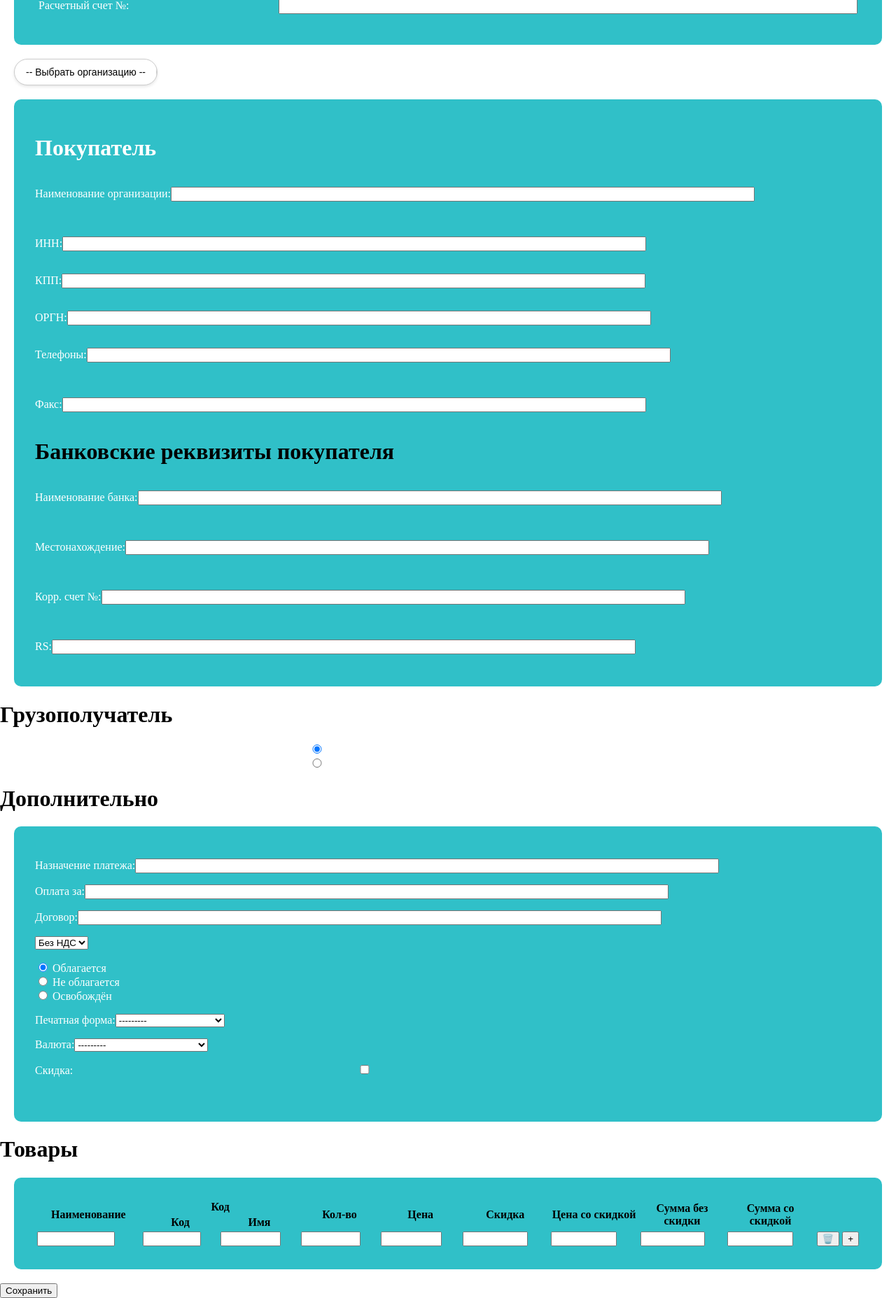
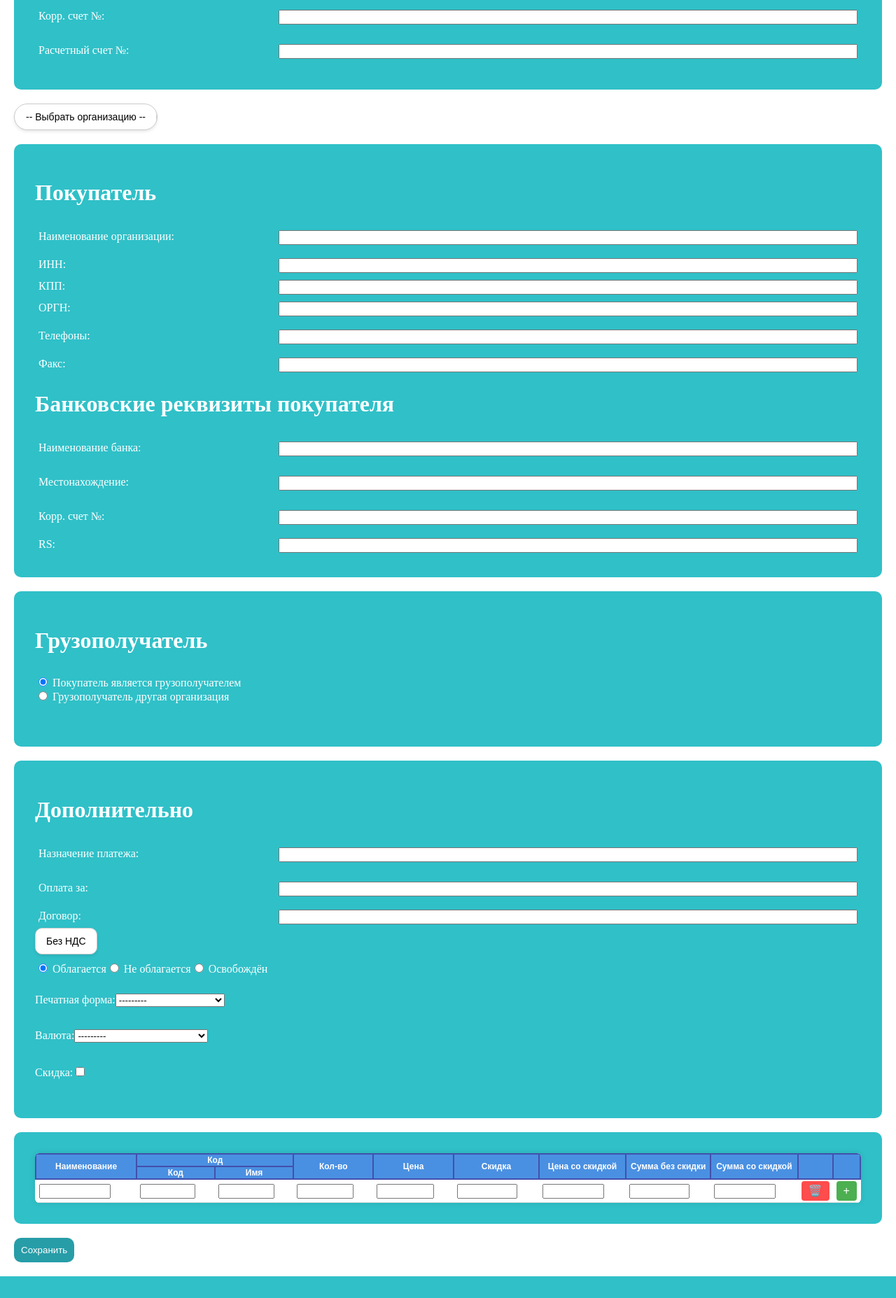
Before and after one commit to Rin-niee/RFTK2.0, a Django app: page /documents/check/add in a window 1280 px wide. Shown: the part 1119-2974 px from the top of the page at 70% size. After the commit the page ends 2943 px from the top, so only its background shows below. Run offline with Django 5.2, Linux system fonts and the light colour scheme; a user stored in the database is signed in; data comes from the database, SQL or seed files in the repository; both versions use the stored data as it was after the commit; data that the repository does not hold is empty.

Commit message:
Что-то исправила(вроде чтобы не дублировалось + поисковики)

```diff
--- a/RFTK/account/static/css/baseform.css
+++ b/RFTK/account/static/css/baseform.css
@@ -9,7 +9,7 @@
     flex-wrap: wrap;
 }
 
-input:not(#id_check_num):not(#id_check_date):not(#id_type_0):not(#id_type_1):not(#id_IP_fact):not(#id_nds_status_0):not(#id_nds_status_1):not(#id_nds_status_2){
+input:not(#id_discount_size):not(#id_discount_fact):not(#id_consignee_status_0):not(#id_consignee_status_1):not(#id_check_num):not(#id_check_date):not(#id_type_0):not(#id_type_1):not(#id_IP_fact):not(#id_nds_status_0):not(#id_nds_status_1):not(#id_nds_status_2){
    width: 70%;
 
 }
@@ -106,3 +106,74 @@
     background: transparent;
     cursor: pointer;
 }
+
+
+table {
+    width: 100%;
+    border-collapse: collapse;
+    font-family: Arial, sans-serif;
+    font-size: 14px;
+    background-color: #fff;
+    box-shadow: 0 0 8px rgba(0,0,0,0.1);
+    border-radius: 6px;
+    overflow: hidden;
+}
+
+thead tr {
+    background-color: #4a90e2;
+    color: white;
+    text-align: left;
+    font-weight: 600;
+    border: 2px solid #4350ab;
+}
+thead th {
+    user-select: none;
+    text-align: center;
+    font-size: 12px;
+    border: 2px solid #4350ab;
+}
+
+tbody tr {
+    border-bottom: 1px solid #ddd;
+    transition: background-color 0.2s ease;
+}
+
+tbody td {
+    padding: 2px 5px;
+    vertical-align: middle;
+}
+
+button.delete-row, button.add-goods {
+    cursor: pointer;
+    border: none;
+    padding: 6px 10px;
+    border-radius: 4px;
+    font-size: 16px;
+    line-height: 1;
+    transition: background-color 0.3s ease;
+    user-select: none;
+}
+
+button.delete-row {
+    background-color: #ff4c4c;
+    color: white;
+}
+
+button.delete-row:hover {
+    background-color: #e04343;
+}
+
+button.add-goods {
+    background-color: #4caf50;
+    color: white;
+}
+
+button.add-goods:hover {
+    background-color: #449d48;
+}
+
+
+#id_nds_status{
+   display: flex;
+    margin: 10px 10px 10px 0px;
+}
--- a/RFTK/account/templates/account/clientpg.html
+++ b/RFTK/account/templates/account/clientpg.html
@@ -72,7 +72,7 @@
             <p class = 'form-fieldc'>{{clientF.USL_name.label_tag}}{{clientF.USL_name}}</p>
             </div>
         </div>
-         <div class ='butt'><button class = 'add_button'><a href ="{% url 'clients' %}">Отменить</a></button> <button class = 'add_button' type="submit">Сохранить</button></div>
+         <div class ='butt'><button class = 'add_button'><a href ="{% url 'clients' %}">Отменить</a></button><button class = 'add_button' type="submit">Сохранить</button></div>
     </form>
     <script src="{% static 'js/autostate.js' %}"></script>
     <script src="{% static 'js/IPKPP.js' %}"></script>
--- a/RFTK/documents/templates/documents/checkid.html
+++ b/RFTK/documents/templates/documents/checkid.html
@@ -6,11 +6,13 @@
     <title>Счет</title>
     <link rel="stylesheet" href="{% static 'css/base.css' %}">
     <link rel="stylesheet" href="{% static 'css/baseform.css' %}">
+    <!-- <link rel="stylesheet" href="{% static 'css/basedoc.css' %}"> -->
 </head>
 <body>
 {% include 'header.html' %}
 <form method="post">
         {% csrf_token %}
+            <h1 class = 'main-header'><a  href = "{% url 'profile' %}">Личный кабинет</a> -> <a  href = "{% url 'check' %}"> Документы </a> -> {% if is_edit %} Редактировать документ {% else %} Добавить новый документ {% endif %}</h1>
         <div class = 'boxie'>
         <h1 class="counter_name">Счет на оплату № {{form_check.check_num}} от {{form_check.check_date}}</h1>
     </div>
@@ -48,50 +50,47 @@
             </div>
             <div class = 'boxie'>
                 <h1 class="counter_name">Покупатель</h1>
-                    <p>{{form_buy_info.org_name.label_tag}}{{form_buy_info.org_name}}</p>
-                    <p>{{form_buy_info.INN_number.label_tag}}{{form_buy_info.INN_number}}</p>
-                    <p>{{form_buy_info.KPP.label_tag}}{{form_buy_info.KPP}}</p>
-                    <p>{{form_buy_info.OGRN.label_tag}}{{form_buy_info.OGRN}}</p>
-                    <p>{{form_buy_Con.phone.label_tag}}{{form_buy_Con.phone}}</p>
-                    <p>{{form_buy_Con.fax.label_tag}}{{form_buy_Con.fax}}</p>
-                    <h1>Банковские реквизиты покупателя</h1>
-                    <p>{{form_buy_bank.bank_name.label_tag}}{{form_buy_bank.bank_name}}</p>
-                    <p>{{form_buy_bank.bank_adress.label_tag}}{{form_buy_bank.bank_adress}}</p>
-                    <p>{{form_buy_bank.KS.label_tag}}{{form_buy_bank.KS}}</p>
-                    <p>{{form_buy_for_bank.RS.label_tag}}{{form_buy_for_bank.RS}}</p>
+                    <p class = 'form-fieldc'>{{form_buy_info.org_name.label_tag}}{{form_buy_info.org_name}}</p>
+                    <p class = 'form-fieldc'>{{form_buy_info.INN_number.label_tag}}{{form_buy_info.INN_number}}</p>
+                    <p class = 'form-fieldc'>{{form_buy_info.KPP.label_tag}}{{form_buy_info.KPP}}</p>
+                    <p class = 'form-fieldc'>{{form_buy_info.OGRN.label_tag}}{{form_buy_info.OGRN}}</p>
+                    <p class = 'form-fieldc'>{{form_buy_Con.phone.label_tag}}{{form_buy_Con.phone}}</p>
+                    <p class = 'form-fieldc'>{{form_buy_Con.fax.label_tag}}{{form_buy_Con.fax}}</p>
+                    <h1 class="counter_name">Банковские реквизиты покупателя</h1>
+                    <p class = 'form-fieldc'>{{form_buy_bank.bank_name.label_tag}}{{form_buy_bank.bank_name}}</p>
+                    <p class = 'form-fieldc'>{{form_buy_bank.bank_adress.label_tag}}{{form_buy_bank.bank_adress}}</p>
+                    <p class = 'form-fieldc'>{{form_buy_bank.KS.label_tag}}{{form_buy_bank.KS}}</p>
+                    <p class = 'form-fieldc'>{{form_buy_for_bank.RS.label_tag}}{{form_buy_for_bank.RS}}</p>
             </div>
-
-            <h1>Грузополучатель</h1>
-            <p>{{form_consignee.consignee_status}}</p>
-            <div  class = 'boxie' id="consignee-info-block">
-                <div>
-                <p>{{form_cons_info.org_name.label_tag}}{{form_cons_info.org_name}}</p>
-                <p>{{form_cons_info.INN_number.label_tag}}{{form_cons_info.INN_number}}</p>
-                <p>{{form_cons_info.KPP.label_tag}}{{form_cons_info.KPP}}</p>
-                <p>{{form_cons_info.OGRN.label_tag}}{{form_cons_info.OGRN}}</p>
-                <p>{{form_cons_Con.phone.label_tag}}{{form_cons_Con.phone}}</p>
-                <p>{{form_cons_Con.fax.label_tag}}{{form_cons_Con.fax}}</p>
+            <div  class = 'boxie'>
+                <h1 class="counter_name">Грузополучатель</h1>
+                <p class = 'form-fieldc'>{{form_consignee.consignee_status}}</p>
+                <div id="consignee-info-block">
+                    <p class = 'form-fieldc'>{{form_cons_info.org_name.label_tag}}{{form_cons_info.org_name}}</p>
+                    <p class = 'form-fieldc'>{{form_cons_info.INN_number.label_tag}}{{form_cons_info.INN_number}}</p>
+                    <p class = 'form-fieldc'>{{form_cons_info.KPP.label_tag}}{{form_cons_info.KPP}}</p>
+                    <p class = 'form-fieldc'>{{form_cons_info.OGRN.label_tag}}{{form_cons_info.OGRN}}</p>
+                    <p class = 'form-fieldc'>{{form_cons_Con.phone.label_tag}}{{form_cons_Con.phone}}</p>
+                    <p class = 'form-fieldc'>{{form_cons_Con.fax.label_tag}}{{form_cons_Con.fax}}</p>
                 </div>
             </div>
 
-            <h1>Дополнительно</h1>
+
             <div class = 'boxie'>
-                <div>
-                    <p>{{form_additionally.Purpose.label_tag}}{{form_additionally.Purpose}}</p>
-                    <p>{{form_additionally.Payfor.label_tag}}{{form_additionally.Payfor}}</p>
-                    <p>{{form_additionally.Agreement.label_tag}}{{form_additionally.Agreement}}</p>
-                    <p>{{form_NDS.nds_stavka}}</p>
-                    <p>{{form_NDS.nds_status}}</p>
-                    <p>{{form_additionally.additionally_status.label_tag}}{{form_additionally.additionally_status}}</p>
-                    <p>{{form_additionally.currency.label_tag}}{{form_additionally.currency}}</p>
-                    <p>{{form_additionally.discount_fact.label_tag}}{{form_additionally.discount_fact}}</p>
-                    <p>{{form_additionally.discount_size}}</p>
-                </div>
+                <h1 class="counter_name">Дополнительно</h1>
+                <p class = 'form-fieldc'>{{form_additionally.Purpose.label_tag}}{{form_additionally.Purpose}}</p>
+                <p class = 'form-fieldc'>{{form_additionally.Payfor.label_tag}}{{form_additionally.Payfor}}</p>
+                <p class = 'form-fieldc'>{{form_additionally.Agreement.label_tag}}{{form_additionally.Agreement}}</p>
+                <div class="select-one">{{form_NDS.nds_stavka}}</div>
+                {{form_NDS.nds_status}}
+                <p>{{form_additionally.additionally_status.label_tag}}{{form_additionally.additionally_status}}</p>
+                <p>{{form_additionally.currency.label_tag}}{{form_additionally.currency}}</p>
+                <p>{{form_additionally.discount_fact.label_tag}}{{form_additionally.discount_fact}}</p>
+                <p class = 'form-fieldc'>{{form_additionally.discount_size}}</p>
             </div>
-
-            <h1>Товары</h1>
-
+            <!--   -->
             <div class = 'boxie' id="goods-forms">
+            <!-- <h1 class="counter_name">Товары</h1> -->
             <table>
                 <thead>
                     <tr>
@@ -132,7 +131,7 @@
                 </tbody>
             </table>
     </div>
-        <button type="submit">Сохранить</button>
+        <div class ='butt-add-0'><button type="submit" class = 'add_button'>Сохранить</button></div>
     </form>
     <script src="{% static 'js/autostateprg.js' %}"></script>
     <script src="{% static 'js/autobuy.js' %}"></script>
--- a/RFTK/documents/views.py
+++ b/RFTK/documents/views.py
@@ -285,6 +285,7 @@
         'form_cons_client': form_cons_client,
         'form_additionally': form_additionally,
         'gformset': gformset,
+        'is_edit': False,
     }
 
     return render(request, 'documents/checkid.html', context)
@@ -489,6 +490,7 @@
         'form_cons_client': form_cons_client,
         'form_additionally': form_additionally,
         'gformset': gformset,
+        'is_edit': True,
     }
     return render(request, 'documents/checkid.html', context)
 
--- a/RFTK/main/templates/main/index.html
+++ b/RFTK/main/templates/main/index.html
@@ -7,6 +7,7 @@
 </head>
 <body>
     {% include 'header.html' %}
-    <h1>Welcome to the Account Index Page, {{ user.email|default:"Нет email" }} </h1>
+    <h1>Добро пожаловать, {{ user.email|default:"Нет email" }}! </h1>
+    <p>Это главная страница, но здесь пока ничего нету</p>
 </body>
 </html>
```
Also changed, not shown: RFTK/account/static/css/basespage.css (+10 -3 lines), RFTK/account/templates/account/clients.html (+5 -5 lines), RFTK/account/templates/account/dashboard.html (+4 -4 lines), RFTK/account/views.py (+21 -3 lines), RFTK/account/migrations/0001_initial.py, RFTK/account/static/js/autostate.js (line endings or trailing spaces), RFTK/db.sqlite3, RFTK/documents/migrations/0001_initial.py.
